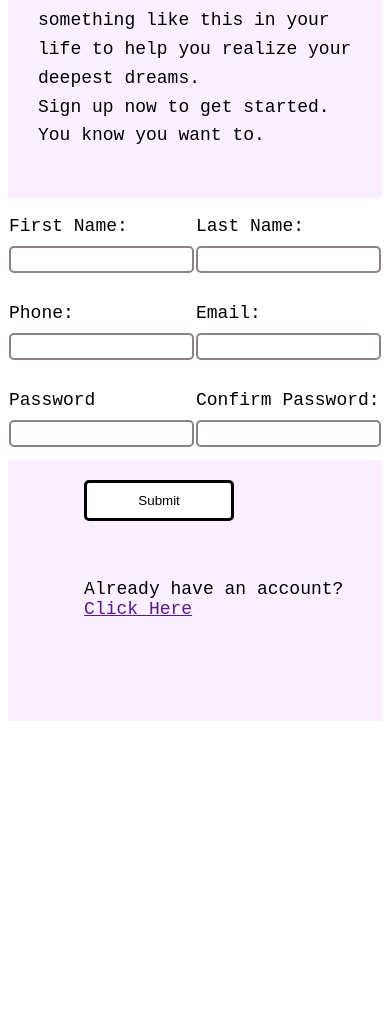
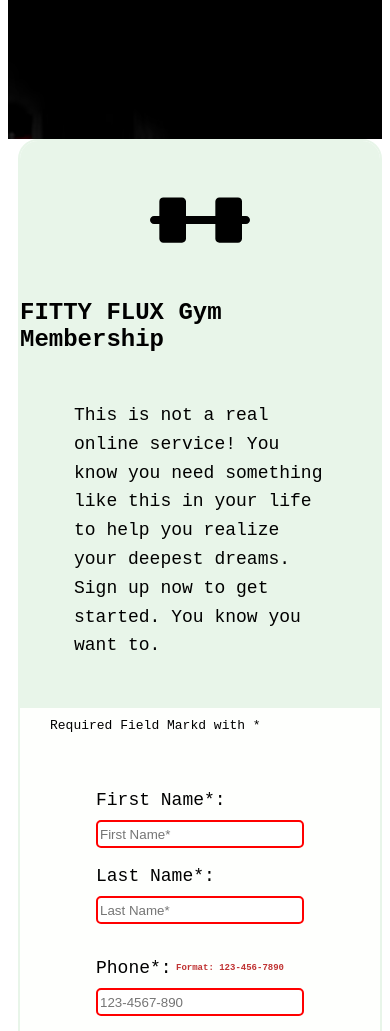
Before and after one commit to Dreamati/sign-up-form, a plain HTML site: page index.html in a window 390 px wide. Shown: the part 247-1278 px from the top of the page. Before the commit the page ends 976 px from the top, so only its background shows below. Drawn offline with Linux system fonts and the light colour scheme.

Commit message:
structured

```diff
--- a/index.html
+++ b/index.html
@@ -28,7 +28,23 @@
     </div>
 
     <div class="form_container">
-        <div class="form_info"><p class="form_info_p">
+        <div class="form_info">
+
+            <svg version="1.1" id="Layer_1" xmlns="http://www.w3.org/2000/svg" xmlns:xlink="http://www.w3.org/1999/xlink" x="0px" y="0px"
+                    viewBox="0 0 375 375" xml:space="preserve">
+                <g id="XMLID_510_">
+                    <path id="XMLID_511_" d="M360,172.5h-15v-55c0-3.979-1.58-7.794-4.394-10.607c-2.813-2.813-6.628-4.393-10.606-4.393h-70
+                        c-8.284,0-15,6.716-15,15v55H135v-55c0-8.284-6.717-15-15-15H50c-3.979,0-7.793,1.58-10.606,4.393
+                        C36.58,109.706,35,113.521,35,117.5v55H15c-8.284,0-15,6.715-15,15c0,8.283,6.716,15,15,15h20v55c0,8.283,6.716,15,15,15h70
+                        c3.978,0,7.793-1.58,10.606-4.393c2.813-2.813,4.394-6.629,4.394-10.607v-55h110v55c0,3.978,1.58,7.794,4.394,10.607
+                        c2.813,2.813,6.628,4.393,10.606,4.393h70c8.283,0,15-6.717,15-15v-55h15c8.283,0,15-6.717,15-15
+                        C375,179.215,368.283,172.5,360,172.5z"/>
+                </g>
+            </svg>
+
+            <span>FITTY FLUX Gym Membership</span>
+
+            <p class="form_info_p">
             This is not a real online service! You know you need something like this in your life to help you realize your deepest dreams. <br>Sign up now to get started.
             You know you want to.
 
@@ -36,35 +52,36 @@
             </div>
         <div class="form_cont">
             <form id="form1" action="">
+                <p id="required_field">Required Field Markd with *</p>
                 <p class="name">
                     <label for="f_name">
-                        First Name: <br>
-                        <input id="f_name" type="text" required>
+                        First Name*: <br>
+                        <input id="f_name" type="text" required placeholder="First Name*">
                     </label>
 
                     <label for="l_name">
-                        Last Name: <br>
-                        <input type="text" id="l_name" required>
+                        Last Name*: <br>
+                        <input type="text" id="l_name" required placeholder="Last Name*">
                     </label>
                 </p>
 
                 <p class="contact">
                     <label for="phone">
-                        Phone: <br><input id="phone" type="tel">
+                        Phone*: <br><input id="phone" type="tel" required pattern="[0-9]{3}-[0-9]{4}-[0-9]{3}" placeholder="123-4567-890">  <span class="num_span"></span>
                     </label>
 
                     <label for="email">
-                        Email: <br><input type="email" required>
+                        Email: <br><input type="email">
                     </label>
                 </p>
                 <p class="password">
                     <label for="pass">
-                        Password <br>
+                        Password*: <br>
                         <input id="pass" type="password" required>
                     </label>
 
-                    <label for="conf_pass">
-                        Confirm Password: <br><input id="conf_pass" type="password" required>
+                    <label for="conf_pass" id="conf_password">
+                        Confirm Password*: <span id="confirmation"></span> <br><input id="conf_pass" type="password" invalid required>
                     </label>
                 </p>
             </form>
@@ -74,5 +91,28 @@
             <p>Already have an account? <a href="">Click Here</a></p>
         </div>
     </div>
+
+    <script>
+        let confPassword = document.querySelector('#conf_pass');
+        let Password = document.querySelector('#pass');
+
+        let confirmation = document.querySelector('#confirmation');
+
+        confPassword.addEventListener('keyup', function() {
+
+            confPassword.setAttribute('pattern', Password.value);
+
+            if (Password.value == confPassword.value) {
+                confirmation.textContent = 'Valid!';
+                confPassword.setAttribute("isvalid", "true");
+            }
+            else {
+                confirmation.textContent = 'InValid!';
+                confPassword.setAttribute("isvalid", "false");
+            }
+        }
+        )
+
+    </script>
 </body>
 </html>
--- a/style.css
+++ b/style.css
@@ -2,7 +2,7 @@ body {
     display: flex;
     height: 960px;
     flex-wrap: wrap;
-    --theme: rgb(250, 239, 255);
+    --theme: #E8F5E9
 }
 svg {
     width: 20%;
@@ -23,10 +23,15 @@ span {
 .form_container {
     flex: 3 0 300px;
     display: flex;
+
     align-items: center;
     flex-direction: column;
     font-size: large;
     font-family: monospace, 'Times New Roman', Times, serif;
+    border-radius: 20px;
+    border: 2px solid var(--theme);
+    overflow: hidden;
+    margin-left: 10px;
 }
 
 .log {
@@ -48,18 +53,30 @@ span {
     display: flex;
     align-items: center;
     justify-content: center;
+    flex-direction: column;
+    flex: 2;
+}
+.form_info  > svg {
+    width: 100px;
 }
 .form_info>p {
     padding: 30px;
     line-height: 1.6em;
+    width: 70%;
 }
 .submit > * {
-    padding: 20px;
-    margin-left: 15%;
+    padding: 0px;
+    margin: 5%;
+    display: flex;
+    align-items: center;
+    justify-content: center;
+    flex: 1;
+
 
 }
 .form_cont {
-    background-color: white;
+    background-color: #f1f8e91f;
+    flex: 2;
 }
 form {
     display: flex;
@@ -72,6 +89,8 @@ form > * {
     display: flex;
     justify-content: space-around;
     height: 30%;
+    flex-wrap: wrap;
+    gap: 20px;
 }
 
 input {
@@ -79,6 +98,7 @@ input {
     border-radius: 5px;
     height: 40%;
     margin-top: 10px;
+    width: 200px;
 }
 
 button {
@@ -97,6 +117,58 @@ button:hover {
     border-color: blue;
 
 }
-:required::before {
-    content: "*";
+
+input:invalid {
+    border-color: red;
 }
+
+.submit {
+    display: flex;
+    justify-content: space-around;
+    align-items: flex-start;
+}
+
+.form_container > svg {
+    width: 15%;
+}
+
+#required_field {
+padding: 0px;
+padding-left: 20px;
+margin: 10px;
+font-size: small;
+height: 10%;
+align-self: flex-start;
+}
+
+
+
+@media only screen and (max-width: 450px) {
+    body {
+      min-height: 1800px;
+    }
+  }
+
+input[type='tel']:invalid ~ span::before{
+    position: absolute;
+    top: 5px;
+    left: 80px;
+    font-size: xx-small;
+    content: 'Format: 123-456-7890';
+    color: rgb(192, 51, 51);
+}
+
+.contact > label {
+    position: relative;
+}
+
+#confirmation {
+    font-size: x-small;
+    position: absolute;
+    top: 45px;
+    left: 227px;
+}
+
+#conf_password {
+    position: relative;
+}
```
